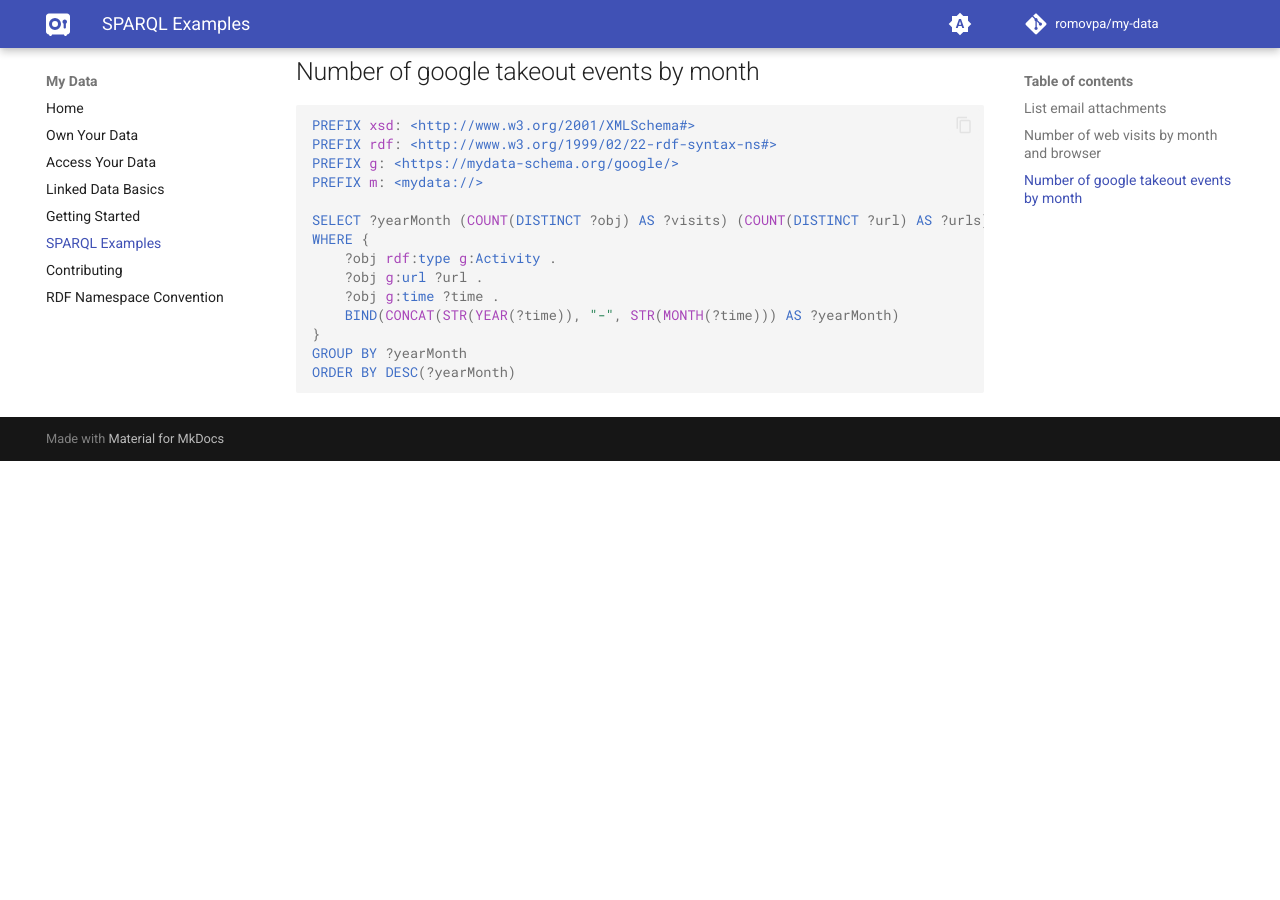
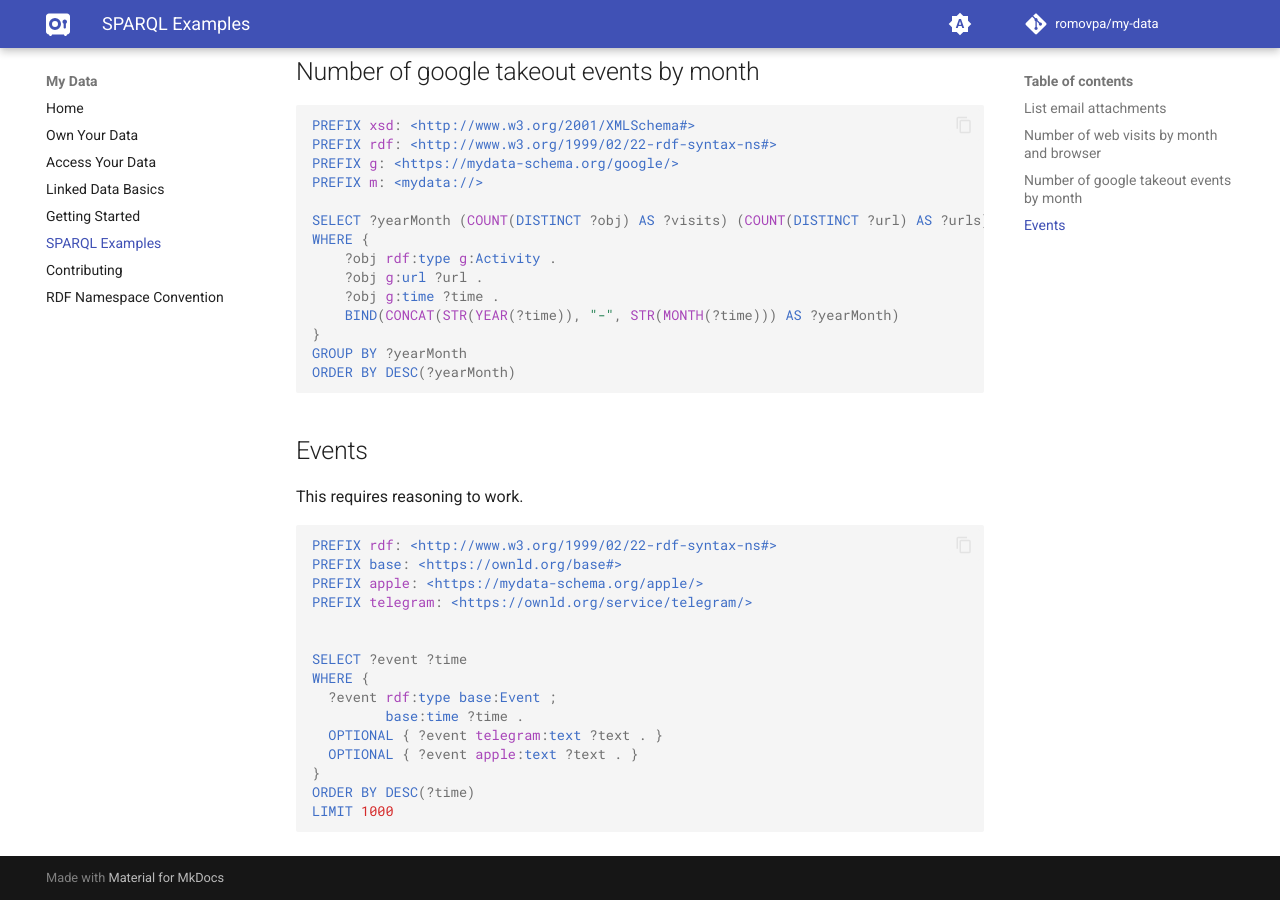
Before and after one commit to romovpa/my-data, an MkDocs documentation site: the page built from docs/sparql-examples.md, in a window 1280 px wide and 900 px high, scrolled down 1145 px. Built offline with MkDocs 1.6.1 and Material for MkDocs 9.7.7, drawn with Linux system fonts in a browser that asks for light colours; comment, search, counter and statistics services are not loaded; before the commit the page ends 1606 px from its top, so only the background shows below that.

Commit message:
fuseki reasoning basics

````diff
--- a/docs/sparql-examples.md
+++ b/docs/sparql-examples.md
@@ -68,3 +68,25 @@ WHERE {
 GROUP BY ?yearMonth
 ORDER BY DESC(?yearMonth)
 ```
+
+## Events
+
+This requires reasoning to work.
+
+```sparql
+PREFIX rdf: <http://www.w3.org/1999/02/22-rdf-syntax-ns#>
+PREFIX base: <https://ownld.org/base#>
+PREFIX apple: <https://mydata-schema.org/apple/>
+PREFIX telegram: <https://ownld.org/service/telegram/>
+
+
+SELECT ?event ?time
+WHERE {
+  ?event rdf:type base:Event ;
+         base:time ?time .
+  OPTIONAL { ?event telegram:text ?text . }
+  OPTIONAL { ?event apple:text ?text . }
+}
+ORDER BY DESC(?time)
+LIMIT 1000
+```
````
Also changed, not shown: README.md (+74 -0 lines), 1 other file.
